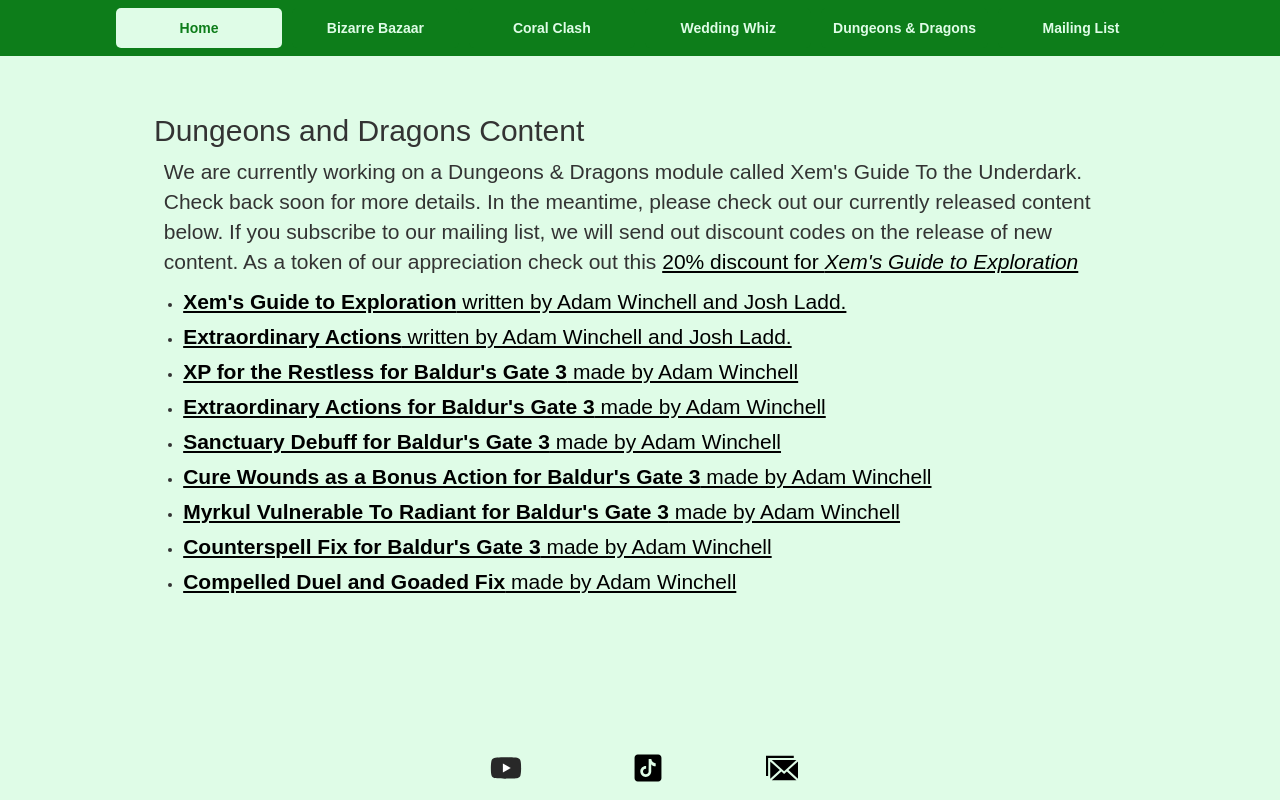
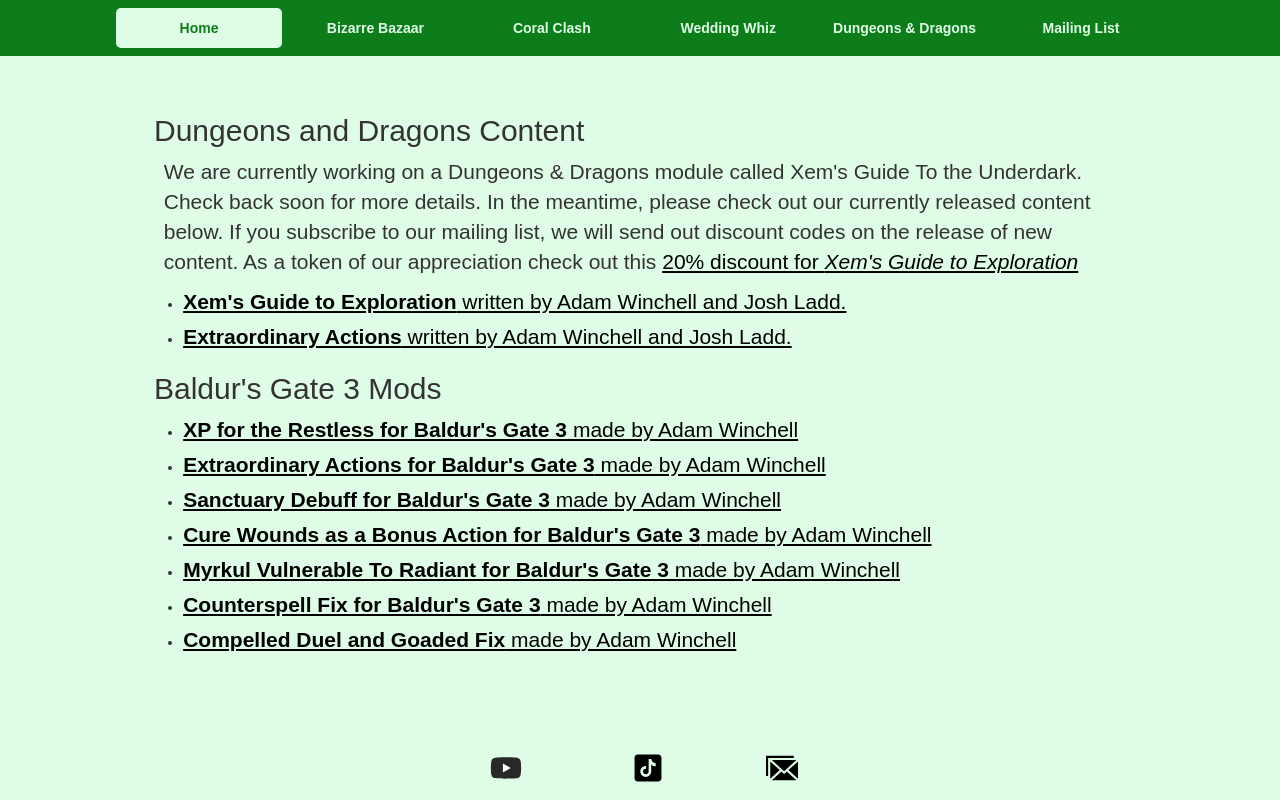
Before and after one commit to adam-winchell/real_nito_games, a SvelteKit app: page /dnd in a window 1280 px wide. Built offline with nearby package versions, Linux system fonts and the light colour scheme.

Commit message:
reorg page

```diff
--- a/src/routes/dnd/+page.svelte
+++ b/src/routes/dnd/+page.svelte
@@ -22,6 +22,9 @@
                 <strong>Extraordinary Actions </strong>  written by Adam Winchell and Josh Ladd.
             </a>
         </li>
+    </ul>
+    <h2>Baldur's Gate 3 Mods</h2>
+        <ul>
         <li>
             <a href="https://mod.io/g/baldursgate3/m/xp-for-the-restless">
                 <strong>XP for the Restless for Baldur's Gate 3</strong>  made by Adam Winchell
```
